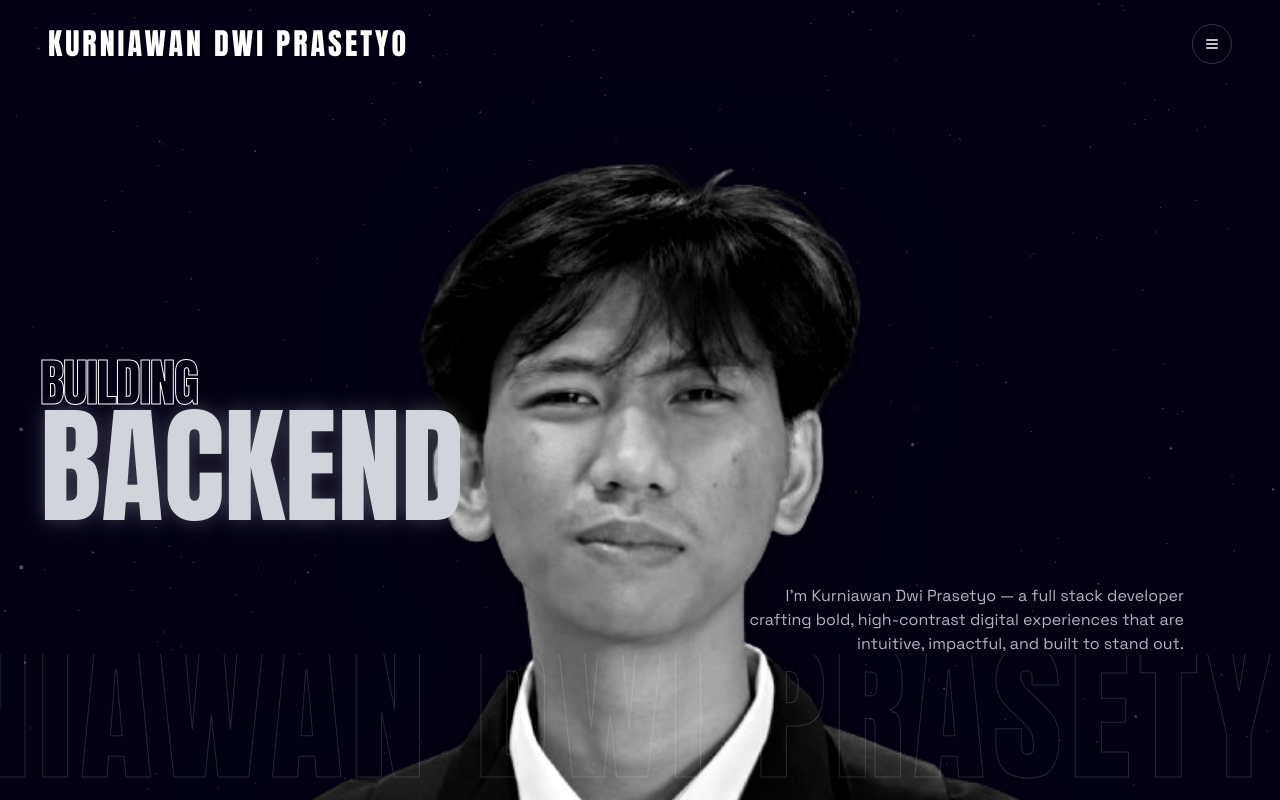
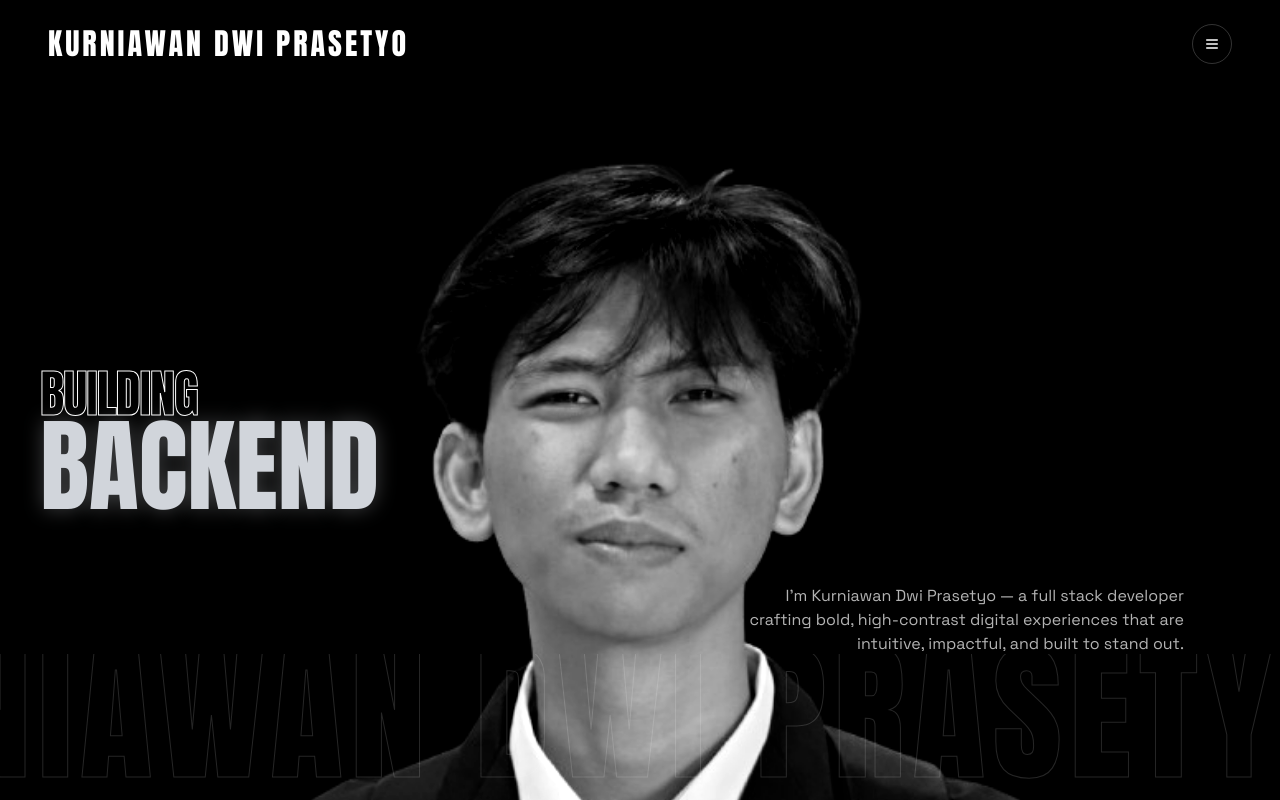
Before and after one commit to kdpras00/porto-website, a Next.js app: page / in a window 1280 px wide. Shown: the top 800 px of the page. Built offline with nearby package versions, Linux system fonts and the light colour scheme.

Commit message:
style: refine hero font size and simplify background by removing particles and updating theme color

```diff
--- a/app/page.tsx
+++ b/app/page.tsx
@@ -1,7 +1,6 @@
 'use client';
 
 import { useState } from 'react';
-import ParticleBackground from '@/components/portfolio/ParticleBackground';
 import Header from '@/components/portfolio/Header';
 import HeroContent from '@/components/portfolio/HeroContent';
 import HeroImage from '@/components/portfolio/HeroImage';
@@ -14,9 +13,8 @@ export default function Home() {
   const [isDrawerOpen, setIsDrawerOpen] = useState(false);
 
   return (
-    <main className="relative min-h-screen overflow-x-hidden flex flex-col bg-[#030014] w-full">
+    <main className="relative min-h-screen overflow-x-hidden flex flex-col bg-black w-full">
       <div className="relative h-screen w-full flex flex-col">
-        <ParticleBackground />
         <HeroImage />
         <HeroContent />
         <Header onOpenDrawer={() => setIsDrawerOpen(true)} />
--- a/components/portfolio/HeroContent.tsx
+++ b/components/portfolio/HeroContent.tsx
@@ -79,7 +79,7 @@ export default function HeroContent() {
         <h1
           className="font-display uppercase text-gray-300"
           style={{
-            fontSize: "clamp(40px, 10vw, 130px)",
+            fontSize: "clamp(35px, 8vw, 110px)",
             lineHeight: 0.9,
             textShadow: "0 0 20px rgba(209,213,219,0.3)",
           }}
```
